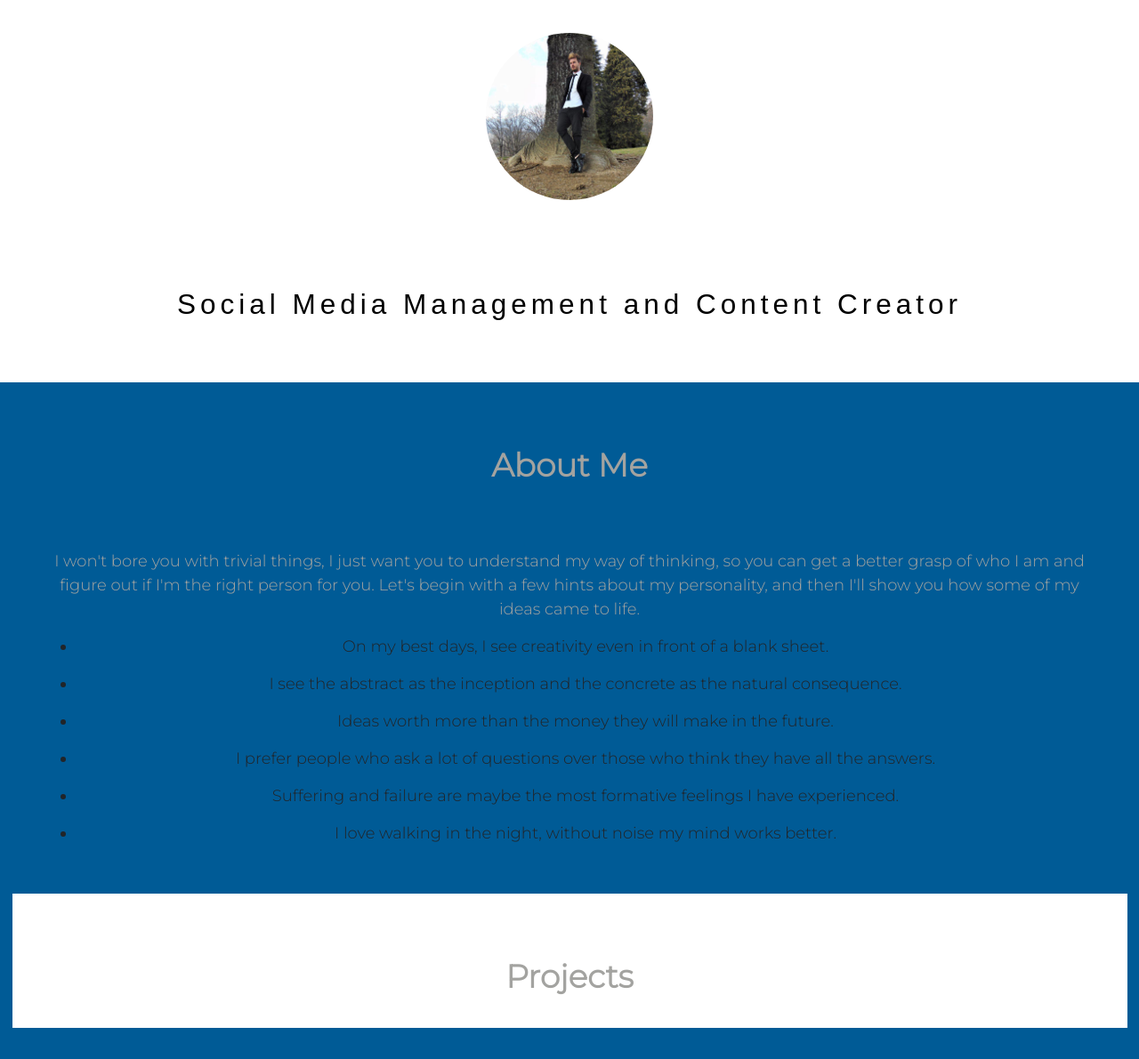
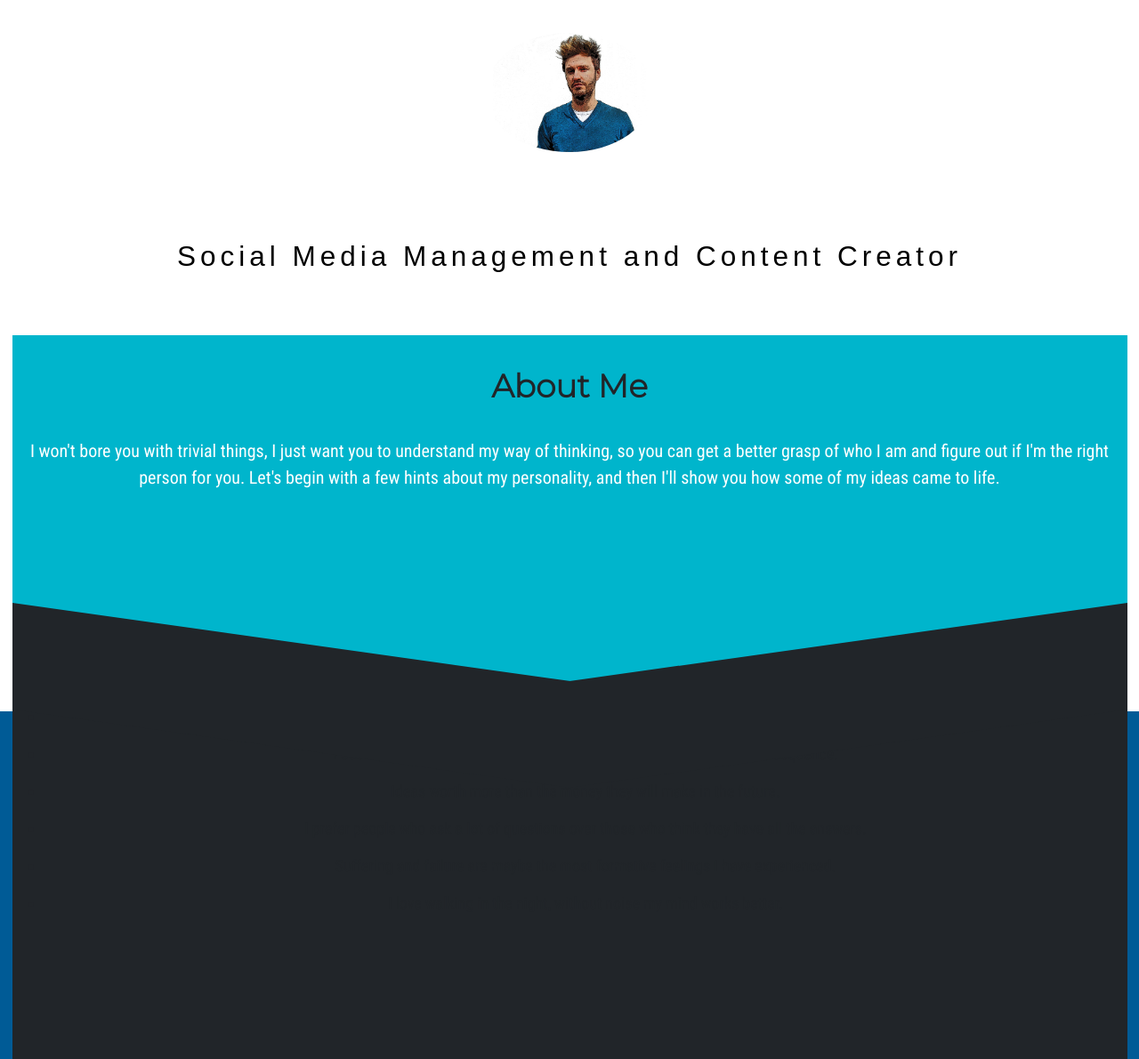
Before and after one commit to mariloupinera/portfolio-pietropozzati, a PHP site: page / in a window 1280 px wide. Shown: the top 1191 px of the page at 89% size. Run offline with PHP 8.4, Linux system fonts and the light colour scheme; some web fonts are replaced.

Commit message:
another commit

```diff
--- a/home.html
+++ b/home.html
@@ -23,7 +23,7 @@
           <div class="row">
             <div class="col-sm">
               <div class="avatar">
-                <img src="images/profile.jpg">
+                <img src="images/profile1.jpg">
               </div>
               <div class="profile">
 
@@ -40,8 +40,9 @@
 
         <!-- About -->
         <div class="container-fluid about-me">
+            <div class="descriptions">
+              <div class="text-description">
                 <h2 class="title">About Me</h2>
-            <div class="descriptions">
                 <p>
                   I won't bore you with trivial things,
                   I just want you to understand my way of thinking,
@@ -50,8 +51,12 @@
                   Let's begin with a few hints about my personality,
                   and then I'll show you how some of my ideas came to life.
                 </p>
+              </div>
+            </div>
 
+             <!--Freetime -->
               <div class="freetime">
+                <div class="freetxt">
                   <ul>
                     <li>On my best days, I see creativity even in front of a blank sheet.</li>
                     <li>I see the abstract as the inception and the concrete as the natural consequence.</li>
@@ -59,9 +64,7 @@
                     <li>I prefer people who ask a lot of questions over those who think they have all the answers.</li>
                     <li>Suffering and failure are maybe the most formative feelings I have experienced.</li>
                     <li>I love walking in the night, without noise my mind works better.</li>
-
                   </ul>
-              </div>
               </div>
             </div>
           </div>
@@ -74,6 +77,8 @@
               <div class="col-md-4">
                 <a class="img-fluid rounded-start" href="https://linktree.com/disagioquotidianopodcast" target="_blank"><img src="images/disagio.jpeg" class="project-img"></a>
               </div>
+
+               <!--podcast -->
               <div class="podcast col-md-8">
                 <div class="card-body">
                   <h3 class="card-title">Disagio quotidiano podcast</h3>
@@ -85,26 +90,33 @@
                   </p>
                 </div>
               </div>
+
             </div>
           </div>
         </div>
+
+ <!--episodes -->
         <div>
           <div>
             <h4>I have written and produced a total of 23 episodes, divided into 3 categories:</h4>
           </div><br>
+
           <div class="wrap">
             <div class="container">
               <img src="images/red.jpeg" alt="pietro-cartoon-image" class="image" style="width:20%">
               <div class="middle">
-                  <div class="text">To tackle about annoying arguments</div>
+                <div class="text">
+                  To tackle about annoying arguments
+                </div>
               </div>
             </div><br>
-
 
             <div class="container">
               <img src="images/yellow.jpeg" alt="pietro-cartoon-image" class="image" style="width:20%">
               <div class="middle">
-                  <div class="text">To have fun and poke with my audience</div>
+                <div class="text">
+                To have fun and poke with my audience
+                </div>
               </div>
             </div><br>
 
@@ -112,7 +124,9 @@
               <div class="container">
                 <img src="images/green.jpeg" alt="pietro-cartoon-image" class="image" style="width:20%">
                 <div class="middle">
-                  <div class="text">Question and answer to interact with my audience</div>
+                  <div class="text">
+                    Question and answer to interact with my audience
+                  </div>
                 </div>
               </div>
             </div><br>
@@ -122,10 +136,12 @@
                 </div>
           </div>
 
+           <!--Negri Fratelli -->
+
           <div class="card mb-3" style="max-width: 100% max-height: 10rem;">
             <div class="row g-0">
               <div class="podcast col-sm-12 col-md-4">
-                <a class="img-fluid rounded-start" href="" target="_blank"><img src="images/negri-fratelli.jpg" class="project-img"></a>
+                <a class="img-fluid rounded-start" href="" target="_blank"><img src="images/nfg.jpg" class="project-img"></a>
               </div>
               <div class="negri-fratelli col-sm-12 col-md-8">
                 <div class="card-body">
@@ -139,7 +155,22 @@
                     So I increased the company's social media presence,
                     creating posts mostly about its history and positioning
                     inside and outside the country.
-                  <br>
+                  </p>
+                </div>
+              </div>
+            </div>
+          </div>
+
+               <!--EARTHDAY -->
+            <div class="card mb-3" style="max-width: 100% max-height: 10rem;">
+              <div class="row g-0">
+                <div class="podcast col-sm-12 col-md-4">
+                  <a class="img-fluid rounded-start" href="" target="_blank"><img src="images/earthday.png" class="project-img"></a>
+                </div>
+                <div class="earthday col-sm-12 col-md-8">
+                  <div class="card-body">
+                    <h5 class="card-title">Negri Fratelli s.r.l.</h5>
+                    <p class="card-text">
                     I want to give a taste of what
                     designing value content means to
                     me. In April, it was Earth Day, and
@@ -158,6 +189,8 @@
               </div>
             </div>
           </div>
+
+ <!--KEY HOSPITALITY -->
           <div class="card mb-3" style="max-width: 100%">
             <div class="row g-0">
               <div class=" col-sm-12 col-md-4">
@@ -184,6 +217,8 @@
               </div>
             </div>
           </div>
+
+ <!--INTERNATIONAL PUZZLE DAY -->
           <div class="card mb-3" style="max-width: 100%">
             <div class="row g-0">
               <div class=" col-sm-12 col-md-4">
@@ -236,6 +271,8 @@
           <a href="https://www.twitter.com/piepozz" class="fa fa-twitter" target="_blank"></a>
           <a href="https://linktree.com/disagioquotidianopodcast" class="fa fa-podcast" target="_blank"></a>
         </div>
+
+         <!--COPYRIGHT -->
         <div class="copyright">
           &copy; Pietro Pozzati - Portfolio | Alrights Reserved 2021
         </div>
--- a/style.css
+++ b/style.css
@@ -1,5 +1,9 @@
 
-* { text-decoration: none;}
+* {
+  text-decoration: none;
+  margin: 0;
+  padding: 0;
+}
 
 html, body {
   height: 100vh;
@@ -75,23 +79,62 @@
 
 .about-me {
   text-align: center;
-  background-color: rgba(0,91,150);
 }
 
 .title {
   margin: 0;
   font-weight: bolder;
-  color: #a3a3a0;
-  padding: 4rem 0rem 2rem;
+  color: #212529;
+  padding: 2rem;
+}
+
+.about-text, .descriptions, .freetime {
+  height: 400px;
+  width: 100%;
 }
 
 .descriptions {
-  padding: 2rem;
-  font-family: 'Montserrat', 'Roboto';
+  position: relative;
+  background: rgb(0, 181, 204);, 1
+;
 }
 
-.freetime ul {
-  text-decoration: none !important;
+.text-description p {
+   text-align: center;
+    padding: auto;
+    color: white;
+    font-size: 20px;
+}
+
+.freetime {
+      position: relative;
+      background: #212529;
+  }
+
+.freetext:ul {
+    color: white;
+  }
+
+.freetime::before {
+        content: "";
+        width: 50%;
+        height: 120px;
+        position: absolute;
+        top: -70px;
+        left: 0;
+        background: #212529;
+        transform: skewY(8deg);
+}
+
+.freetime::after {
+    content: "";
+    width: 50%;
+    height: 120px;
+    position: absolute;
+    top: -70px;
+    right: 0;
+    background: #212529;
+    transform: skewY(-8deg);
 }
 
 .mb-3 {
@@ -152,7 +195,6 @@
 }
 
 .podcast {
-   background-color: #fff;
 }
 
 
@@ -181,9 +223,13 @@
 
 }
 
+.card-text {
+  font-size: 25px;
+}
+
 #contacts ul a {
   font-size: 100%;
-  color: #000;
+  color: #fff;
   text-align: center;
   padding-left: 0 !important;
 }
```
Also changed, not shown: images/earthday.png (added), images/nfg.jpg (added), images/profile1.jpg (added), images/receptionist.png (added), images/signature.jpg (added). Lines whose indentation alone changed are shown as unchanged.
